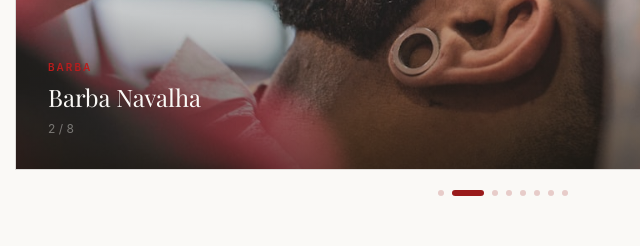
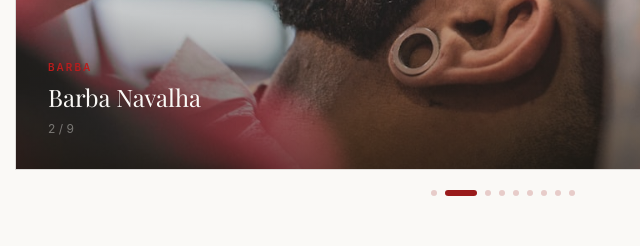
Before and after one commit to dgilmourcode/barbermen, an Astro site: page / in a window 1280 px wide. Shown: the part 2600-2846 px from the top of the page, 137-777 px from the left. Built offline with nearby package versions, Linux system fonts and the light colour scheme; Astro itself is replaced by a stand-in of ours.

Commit message:
feat: add Corte Tradicional to gallery (gallery-9.jpg)

```diff
--- a/src/components/ProfessionalGallery.tsx
+++ b/src/components/ProfessionalGallery.tsx
@@ -12,6 +12,7 @@ const galleryImages = [
   { src: '/images/gallery-6.jpg', title: 'Corte Social', category: 'Cabelo' },
   { src: '/images/gallery-7.jpg', title: 'Navalha Clássica', category: 'Barba' },
   { src: '/images/gallery-8.jpg', title: 'Sobrancelha', category: 'Detalhe' },
+  { src: '/images/gallery-9.jpg', title: 'Corte Tradicional', category: 'Cabelo' },
 ];
 
 export default function ProfessionalGallery() {
```
Also changed, not shown: public/images/gallery-9.jpg (added).
